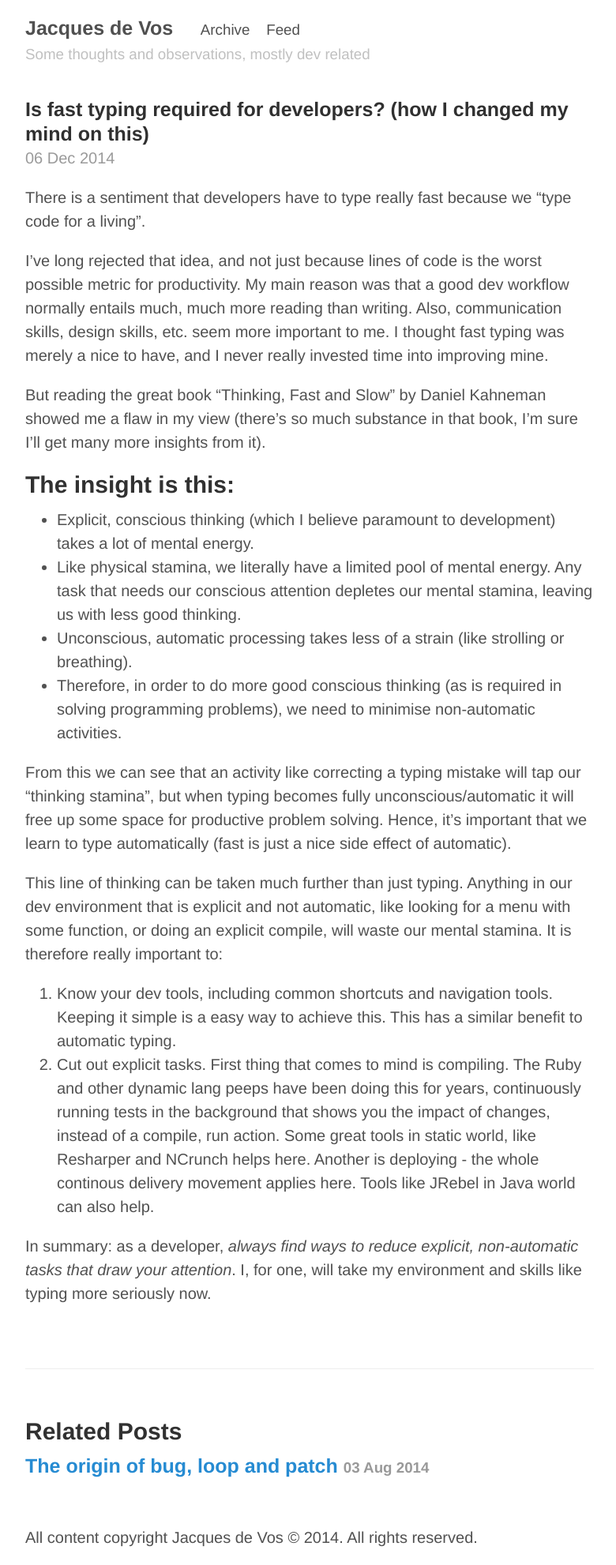
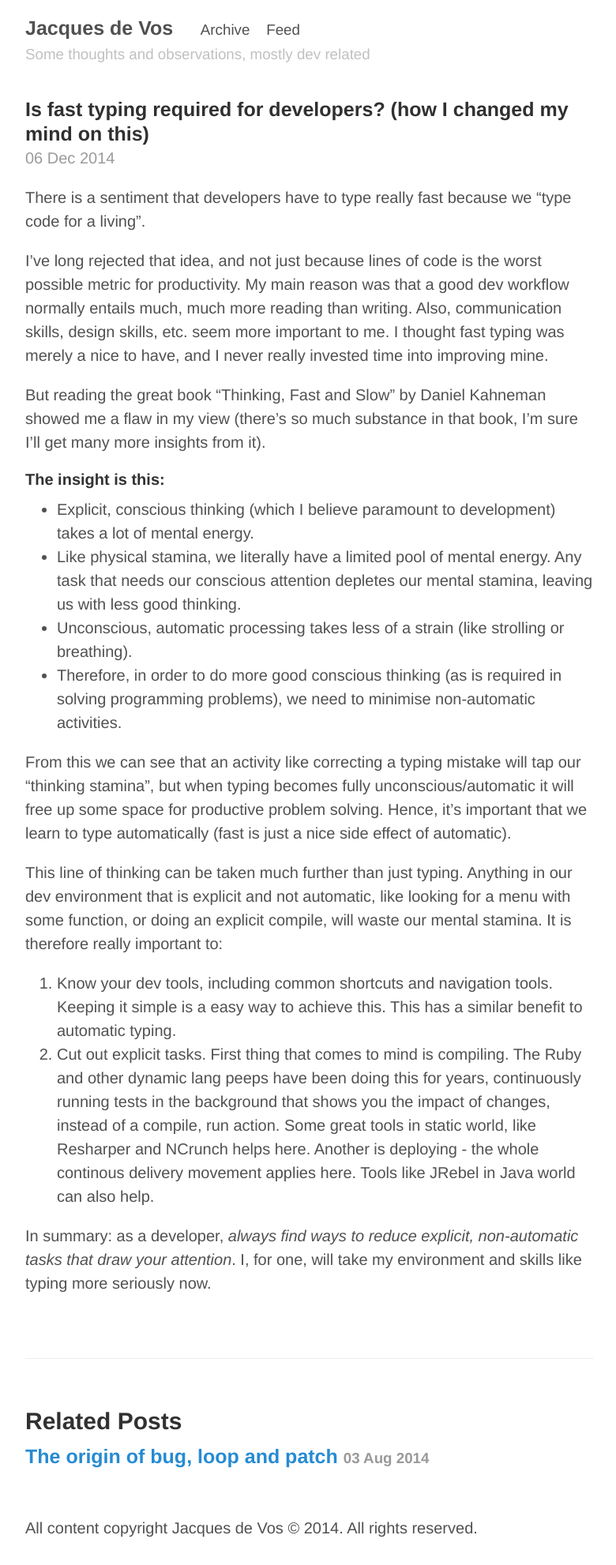
Before and after one commit to jacdevos/jacdevos.github.io.old, a Jekyll site: the page built from _posts/2014-12-06-developer-typing-skills.md, in a window 1280 px wide. Shown: the whole page at 79% size, without its empty margins (248-1028 px from the left). Built offline with Jekyll 4.4.1, drawn with Linux system fonts in a browser that asks for light colours; Markdown is read by kramdown in place of the engine named in the settings.

```diff
--- a/_posts/2014-12-06-developer-typing-skills.md
+++ b/_posts/2014-12-06-developer-typing-skills.md
@@ -10,7 +10,7 @@ I've long rejected that idea, and not just because lines of code is the worst po
 
 But reading the great book "Thinking, Fast and Slow" by Daniel Kahneman showed me a flaw in my view (there's so much substance in that book, I'm sure I'll get many more insights from it).
 
-## The insight is this:
+#### The insight is this:
 * Explicit, conscious thinking (which I believe paramount to development) takes a lot of mental energy.
 * Like physical stamina, we literally have a limited pool of mental energy. Any task that needs our conscious attention depletes our mental stamina, leaving us with less good thinking.
 * Unconscious, automatic processing takes less of a strain (like strolling or breathing).
```
